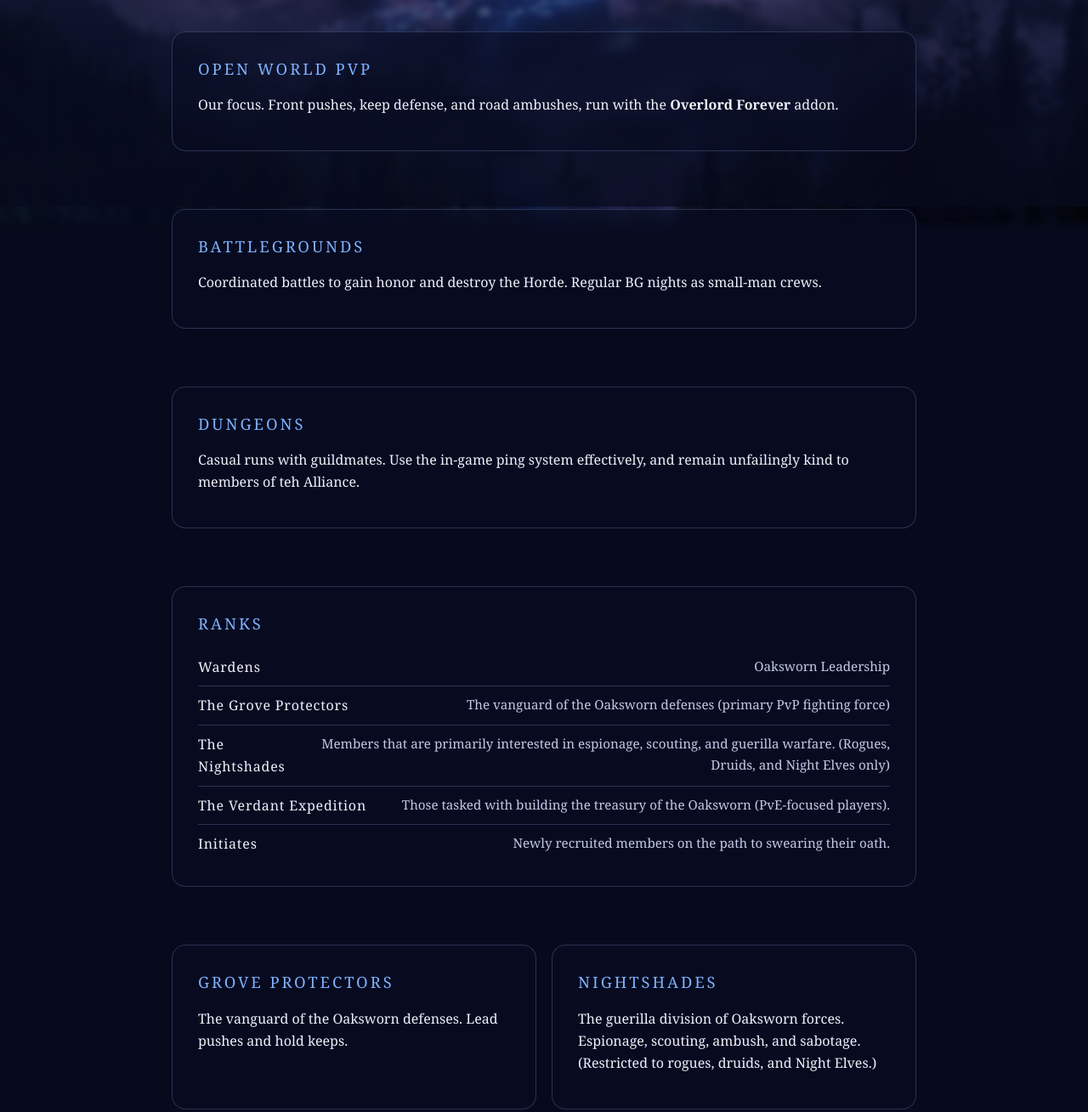
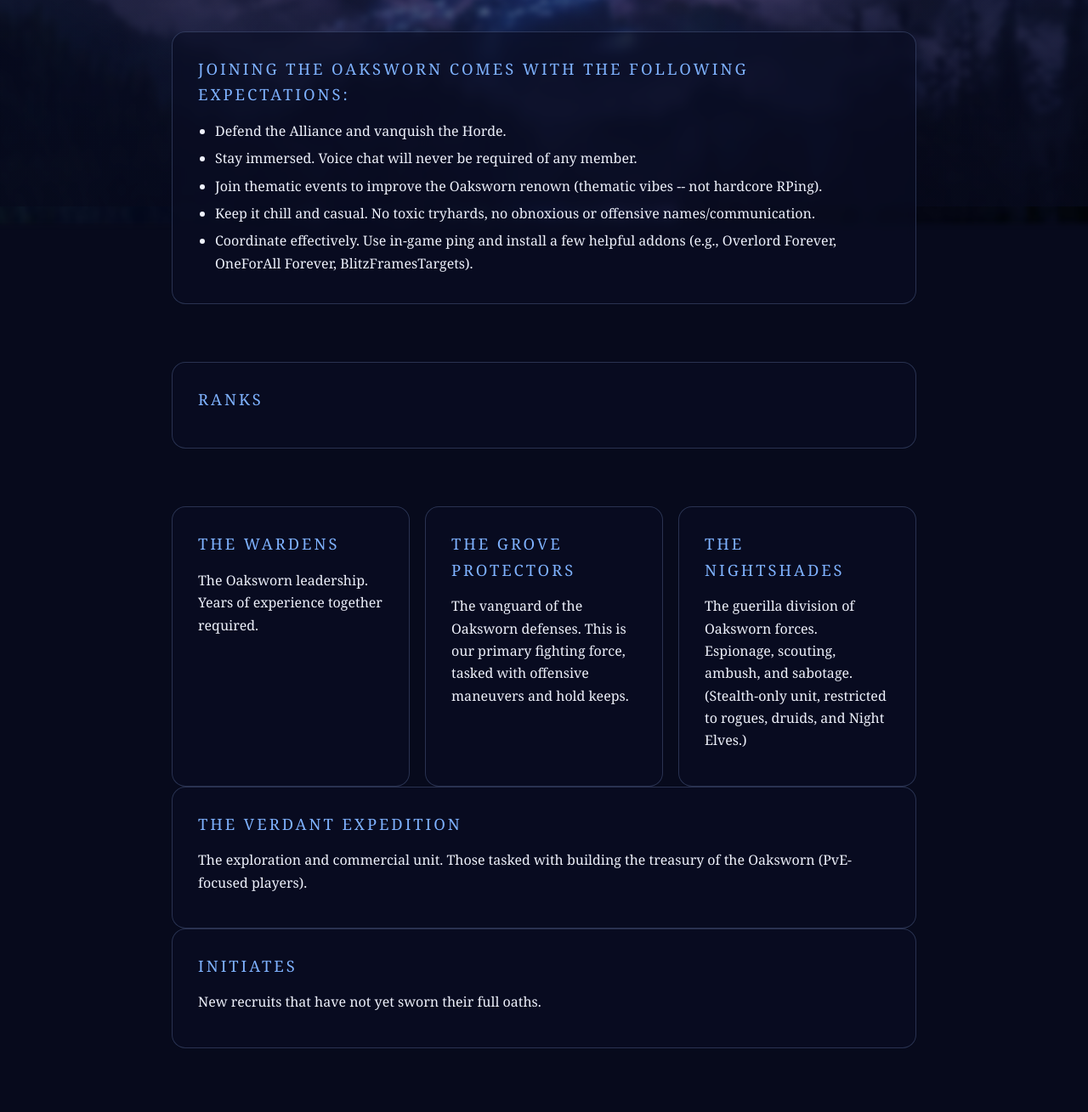
Before and after one commit to oaksworn/oaksworn.github.io, a plain HTML site: page index.html in a window 1280 px wide. Shown: the part 557-1866 px from the top of the page at 85% size. Drawn offline with Linux system fonts and the light colour scheme.

Commit message:
Update index.html

```diff
--- a/index.html
+++ b/index.html
@@ -143,55 +143,49 @@
 
 <main class="wrap">
 
-  <section id="open-world-pvp"><div class="card">
-    <h2>Open World PvP</h2>
-    <p>Our focus. Front pushes, keep defense, and road ambushes, run with the <b>Overlord Forever</b> addon.</p>
+    <section id="rules"><div class="card">
+    <h2>Joining the Oaksworn comes with the following expectations: </h2>
+    <ul>
+      <li>Defend the Alliance and vanquish the Horde.</li>
+      <li>Stay immersed. Voice chat will never be required of any member. </li>
+      <li>Join thematic events to improve the Oaksworn renown (thematic vibes -- not hardcore RPing).</li>
+      <li>Keep it chill and casual. No toxic tryhards, no obnoxious or offensive names/communication.</li>
+      <li>Coordinate effectively. Use in-game ping and install a few helpful addons (e.g., Overlord Forever, OneForAll Forever, BlitzFramesTargets).</li>
+    </ul>
   </div></section>
 
-  <section id="battlegrounds"><div class="card">
-    <h2>Battlegrounds</h2>
-    <p>Coordinated battles to gain honor and destroy the Horde. Regular BG nights as small-man crews.</p>
-  </div></section>
-
-  <section id="dungeons"><div class="card">
-    <h2>Dungeons</h2>
-    <p>Casual runs with guildmates. Use the in-game ping system effectively, and remain unfailingly kind to members of teh Alliance.</p>
-  </div></section>
 
   <section id="ranks"><div class="card">
     <h2>Ranks</h2>
-    <div class="rank"><b>Wardens</b><span>Oaksworn Leadership</span></div>
-    <div class="rank"><b>The Grove Protectors</b><span>The vanguard of the Oaksworn defenses (primary PvP fighting force)</span></div>
-    <div class="rank"><b>The Nightshades</b><span>Members that are primarily interested in espionage, scouting, and guerilla warfare. (Rogues, Druids, and Night Elves only)</span></div>
-    <div class="rank"><b>The Verdant Expedition</b><span>Those tasked with building the treasury of the Oaksworn (PvE-focused players).</span></div>
-    <div class="rank"><b>Initiates</b><span>Newly recruited members on the path to swearing their oath.</span></div>
   </div></section>
 
   <section id="divisions"><div class="grid">
     <div class="card">
-      <h2>Grove Protectors</h2>
-      <p>The vanguard of the Oaksworn defenses. Lead pushes and hold keeps.</p>
+      <h2>The Wardens</h2>
+      <p>The Oaksworn leadership. Years of experience together required.</p>
     </div>
     <div class="card">
-      <h2>Nightshades</h2>
-      <p>The guerilla division of Oaksworn forces. Espionage, scouting, ambush, and sabotage. (Restricted to rogues, druids, and Night Elves.)</p>
+      <h2>The Grove Protectors</h2>
+      <p>The vanguard of the Oaksworn defenses. This is our primary fighting force, tasked with offensive maneuvers and hold keeps.</p>
+    </div>
+    <div class="card">
+      <h2>The Nightshades</h2>
+      <p>The guerilla division of Oaksworn forces. Espionage, scouting, ambush, and sabotage. (Stealth-only unit, restricted to rogues, druids, and Night Elves.)</p>
+    </div>
+    </div>
+    <div class="card">
+      <h2>The Verdant Expedition</h2>
+      <p>The exploration and commercial unit. Those tasked with building the treasury of the Oaksworn (PvE-focused players).</p>
+    </div>
+        </div>
+    <div class="card">
+      <h2>Initiates</h2>
+      <p>New recruits that have not yet sworn their full oaths.</p>
     </div>
   </div></section>
 
-  <section id="events"><div class="card">
-    <h2>Thematic Events</h2>
-    <p>Regular thematic events, giving RP vibes without asking anyone to speak in a voice that isn't natural to them. Always optional.</p>
-  </div></section>
 
-  <section id="rules"><div class="card">
-    <h2>Expectations</h2>
-    <ul>
-      <li>Keep it chill. No toxic tryhards</li>
-      <li>No obnoxious or offensive names.</li>
-      <li>Voice chat will never be required or expected of others. No Discord or out of game communication.</li>
-      <li>Install a select number of addons for coordination.</li>
-    </ul>
-  </div></section>
+
 
 </main>
 
```
